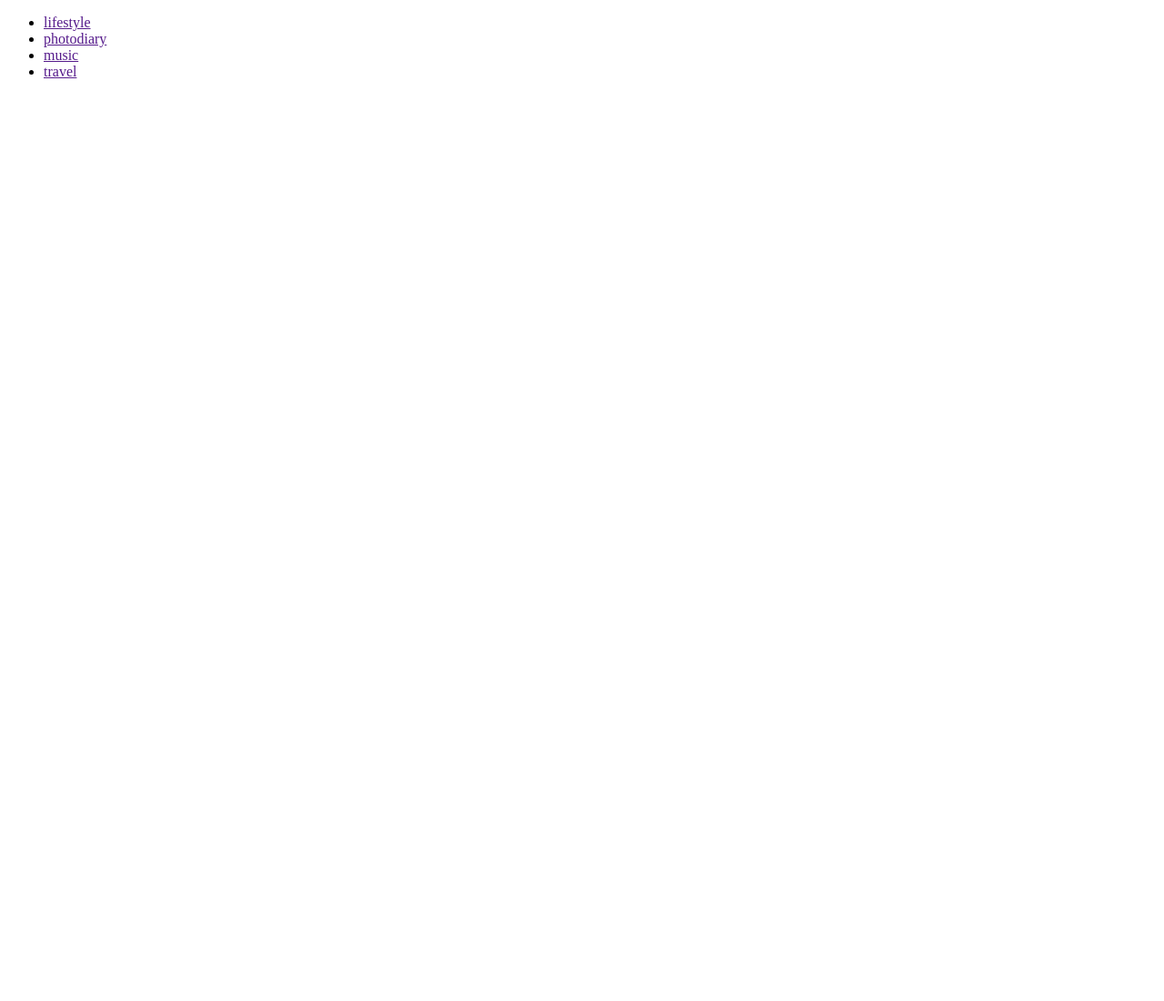
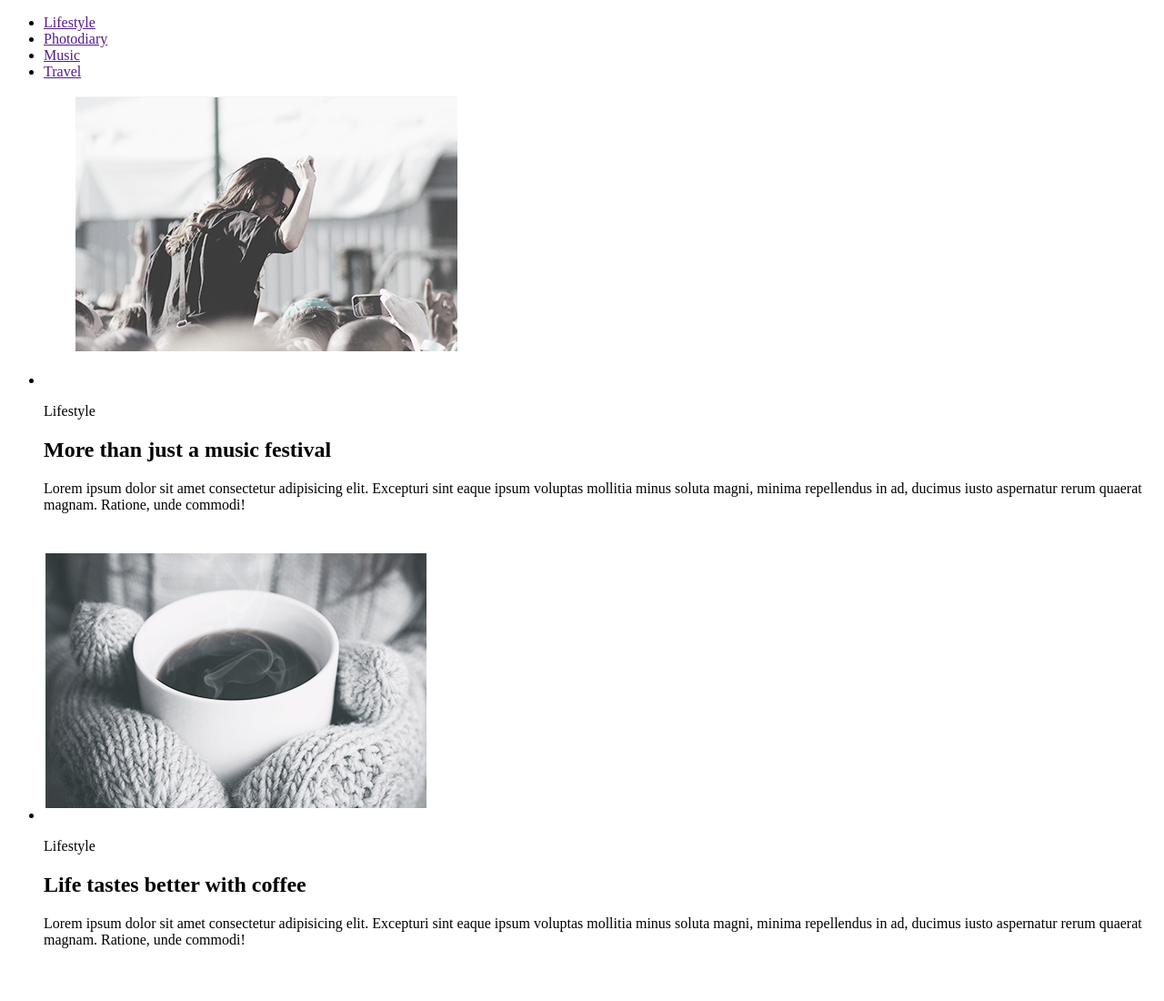
Before and after one commit to S-Slivinskiy/goit-markup-hw-02, a plain HTML site: page index.html in a window 1280 px wide. Shown: the top 1100 px of the page at 91% size. Before the commit the page ends 800 px from the top, so only its background shows below. Drawn offline with Linux system fonts and the light colour scheme.

Commit message:
add main

```diff
--- a/index.html
+++ b/index.html
@@ -5,16 +5,65 @@
     <meta charset="UTF-8" />
     <title>HTML5 basics</title>
   </head>
+
   <body>
     <header>
       <nav>
         <ul>
-          <li><a href="">lifestyle</a></li>
-          <li><a href="">photodiary</a></li>
-          <li><a href="">music</a></li>
-          <li><a href="">travel</a></li>
+          <li><a href="">Lifestyle</a></li>
+          <li><a href="">Photodiary</a></li>
+          <li><a href="">Music</a></li>
+          <li><a href="">Travel</a></li>
         </ul>
       </nav>
     </header>
+    <main>
+      <ul>
+        <li>
+          <img src="/images/image-1.png" alt="festival" />
+          <p>Lifestyle</p>
+          <h2>More than just a music festival</h2>
+          <p>
+            Lorem ipsum dolor sit amet consectetur adipisicing elit. Excepturi
+            sint eaque ipsum voluptas mollitia minus soluta magni, minima
+            repellendus in ad, ducimus iusto aspernatur rerum quaerat magnam.
+            Ratione, unde commodi!
+          </p>
+        </li>
+        <li>
+          <img src="/images/image-2.png" alt="coffee" />
+          <p>Lifestyle</p>
+          <h2>Life tastes better with coffee</h2>
+          <p>
+            Lorem ipsum dolor sit amet consectetur adipisicing elit. Excepturi
+            sint eaque ipsum voluptas mollitia minus soluta magni, minima
+            repellendus in ad, ducimus iusto aspernatur rerum quaerat magnam.
+            Ratione, unde commodi!
+          </p>
+        </li>
+        <li>
+          <img src="/images/image-3.png" alt="America" />
+          <p>Lifestyle</p>
+          <h2>American dream</h2>
+          <p>
+            Lorem ipsum dolor sit amet consectetur adipisicing elit. Excepturi
+            sint eaque ipsum voluptas mollitia minus soluta magni, minima
+            repellendus in ad, ducimus iusto aspernatur rerum quaerat magnam.
+            Ratione, unde commodi!
+          </p>
+        </li>
+        <li>
+          <img src="/images/image-4.png" alt="Alps" />
+          <p>Lifestyle</p>
+          <h2>A day exploring the Alps</h2>
+          <p>
+            Lorem ipsum dolor sit amet consectetur adipisicing elit. Excepturi
+            sint eaque ipsum voluptas mollitia minus soluta magni, minima
+            repellendus in ad, ducimus iusto aspernatur rerum quaerat magnam.
+            Ratione, unde commodi!
+          </p>
+        </li>
+      </ul>
+    </main>
   </body>
 </html>
```
